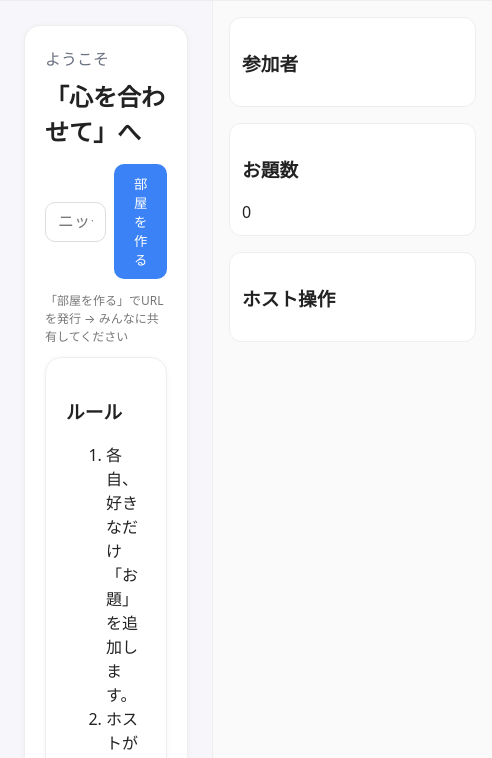
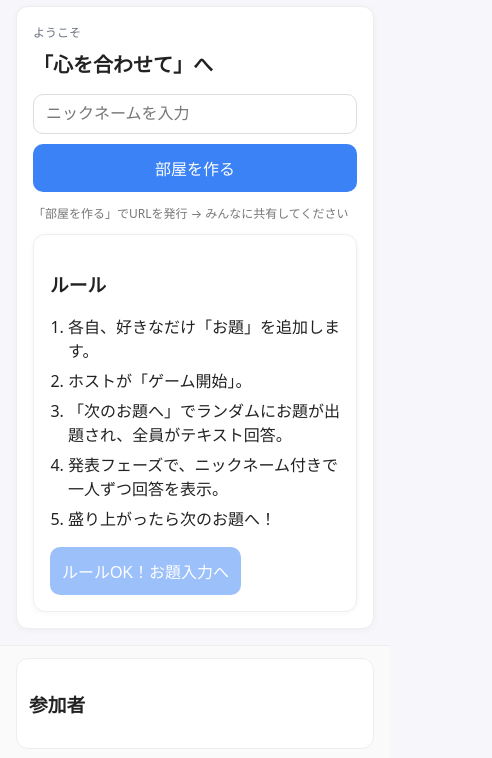
Before and after one commit to Pogunemakide334/kokoro-client, a plain HTML site: page index.html in a window 390 px wide. Shown: the part 61-819 px from the top of the page, 492 px wide, since content can reach past the window. Drawn offline with nearby package versions, Linux system fonts and the light colour scheme.

Commit message:
Update styles.css

```diff
--- a/styles.css
+++ b/styles.css
@@ -24,3 +24,56 @@ button:disabled { opacity:.5; cursor:not-allowed; }
 .center { text-align:center; }
 .kicker { color:#6b7280; margin:0 0 8px; }
 .big { font-size:24px; margin:8px 0 16px; }
+
+/* ===== モバイル最適化（～720px）===== */
+@media (max-width: 720px) {
+  .app {
+    grid-template-columns: 1fr;           /* 1カラムに */
+    grid-template-rows: auto 1fr;
+  }
+  header { padding: 12px 14px; gap: 12px; }
+  h1 { font-size: 18px; }
+
+  main { padding: 16px; }
+  aside {
+    border-left: none;                    /* サイドの縦線を消す */
+    border-top: 1px solid #eee;           /* 上に薄い線 */
+    padding: 12px 16px;
+    gap: 12px;
+  }
+
+  .card {
+    padding: 16px;                        /* 余白を少し詰める */
+    border-radius: 12px;
+    max-width: 100%;
+  }
+
+  .big { font-size: 20px; }               /* 見出しを少し小さく */
+  .kicker { font-size: 12px; }
+
+  .row {                                  /* 入力欄＋ボタンを縦積み */
+    flex-direction: column;
+    align-items: stretch;
+    gap: 10px;
+  }
+  .row > * { width: 100%; }
+
+  input[type="text"], textarea {
+    font-size: 16px;                      /* ズーム防止 */
+    padding: 10px 12px;
+  }
+  button { padding: 12px; font-size: 16px; }
+
+  ol, ul {                                /* ルールの箇条書きを詰め気味に */
+    padding-left: 18px;
+  }
+  ol li, ul li {
+    margin: 6px 0;
+    line-height: 1.5;
+  }
+
+  .topic-pill { margin: 6px 6px 0 0; }
+
+  /* 共有UIが窮屈なら折りたたむ */
+  .share-tools { display: none; }
+}
```
